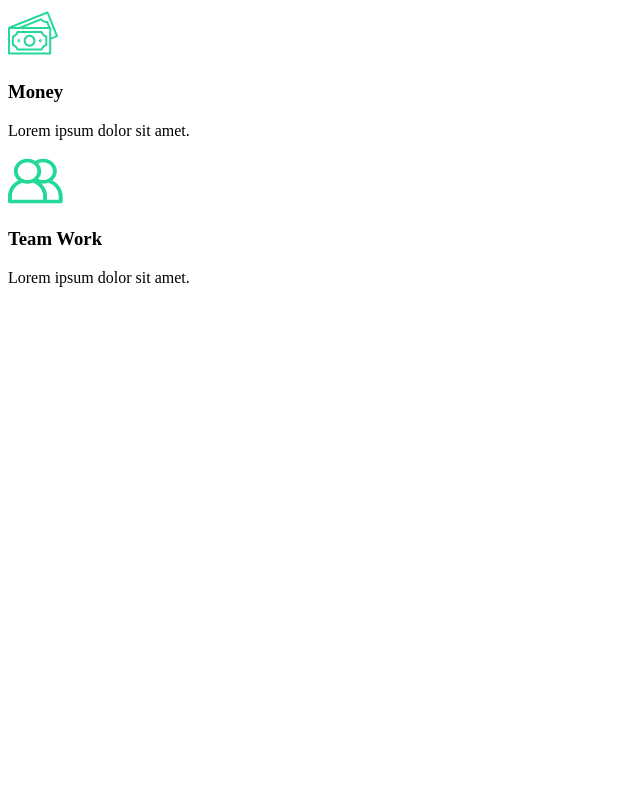
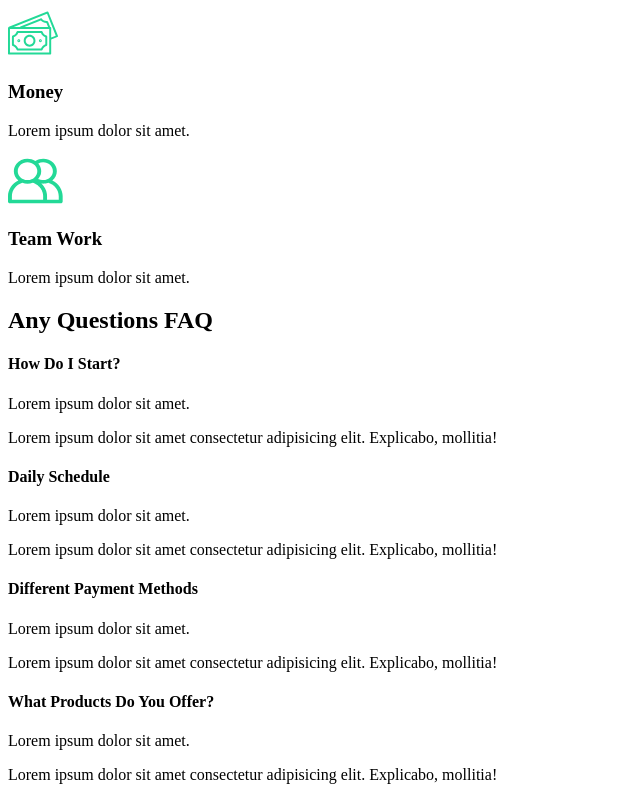
Before and after one commit to jianingroja/react-jazznight-website, a React (Create React App) app: page / in a window 1280 px wide. Shown: the part 2083-2883 px from the top of the page, without its empty margins (0-640 px from the left). Before the commit the page ends 2386 px from the top, so only its background shows below. Built offline with nearby package versions, Linux system fonts and the light colour scheme.

Commit message:
4. FaqSection in AboutUs page

```diff
--- /dev/null
+++ b/src/components/FaqSection.js
@@ -0,0 +1,53 @@
+import React from "react";
+
+const FaqSection = () => {
+  return (
+    <div className="faq">
+      <h2>
+        Any Questions <span>FAQ</span>
+      </h2>
+      <div className="question">
+        <h4>How Do I Start?</h4>
+        <div className="answer">
+          <p>Lorem ipsum dolor sit amet.</p>
+          <p>
+            Lorem ipsum dolor sit amet consectetur adipisicing elit. Explicabo,
+            mollitia!
+          </p>
+        </div>
+      </div>
+      <div className="question">
+        <h4>Daily Schedule</h4>
+        <div className="answer">
+          <p>Lorem ipsum dolor sit amet.</p>
+          <p>
+            Lorem ipsum dolor sit amet consectetur adipisicing elit. Explicabo,
+            mollitia!
+          </p>
+        </div>
+      </div>
+      <div className="question">
+        <h4>Different Payment Methods</h4>
+        <div className="answer">
+          <p>Lorem ipsum dolor sit amet.</p>
+          <p>
+            Lorem ipsum dolor sit amet consectetur adipisicing elit. Explicabo,
+            mollitia!
+          </p>
+        </div>
+      </div>
+      <div className="question">
+        <h4>What Products Do You Offer?</h4>
+        <div className="answer">
+          <p>Lorem ipsum dolor sit amet.</p>
+          <p>
+            Lorem ipsum dolor sit amet consectetur adipisicing elit. Explicabo,
+            mollitia!
+          </p>
+        </div>
+      </div>
+    </div>
+  );
+};
+
+export default FaqSection;
--- a/src/pages/AboutUs.js
+++ b/src/pages/AboutUs.js
@@ -2,6 +2,7 @@
 //Page Components
 import AboutSection from "../components/AboutSection";
 import ServicesSection from "../components/ServicesSection";
+import FaqSection from "../components/FaqSection";
 
 const AboutUs = () => {
   return (
@@ -9,6 +10,7 @@
     <>
       <AboutSection />
       <ServicesSection />
+      <FaqSection />
     </>
   );
 };
```
